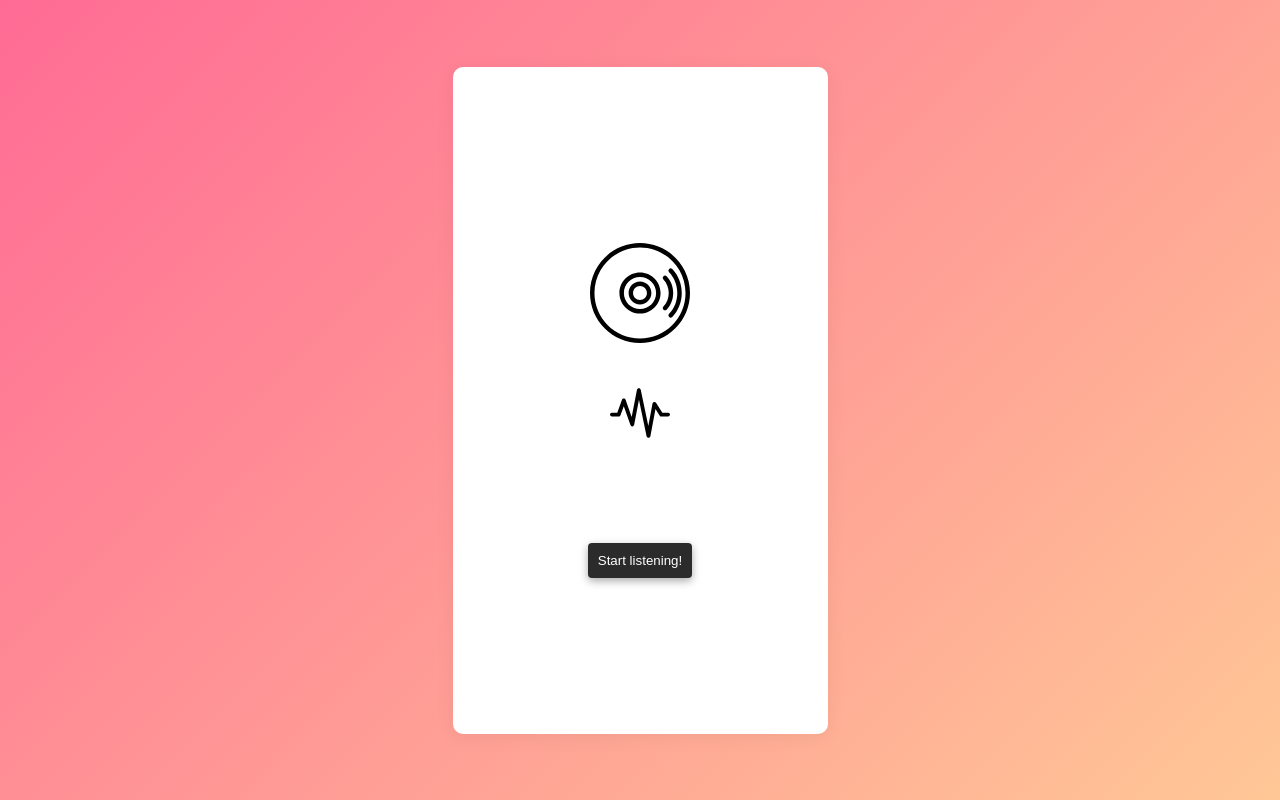
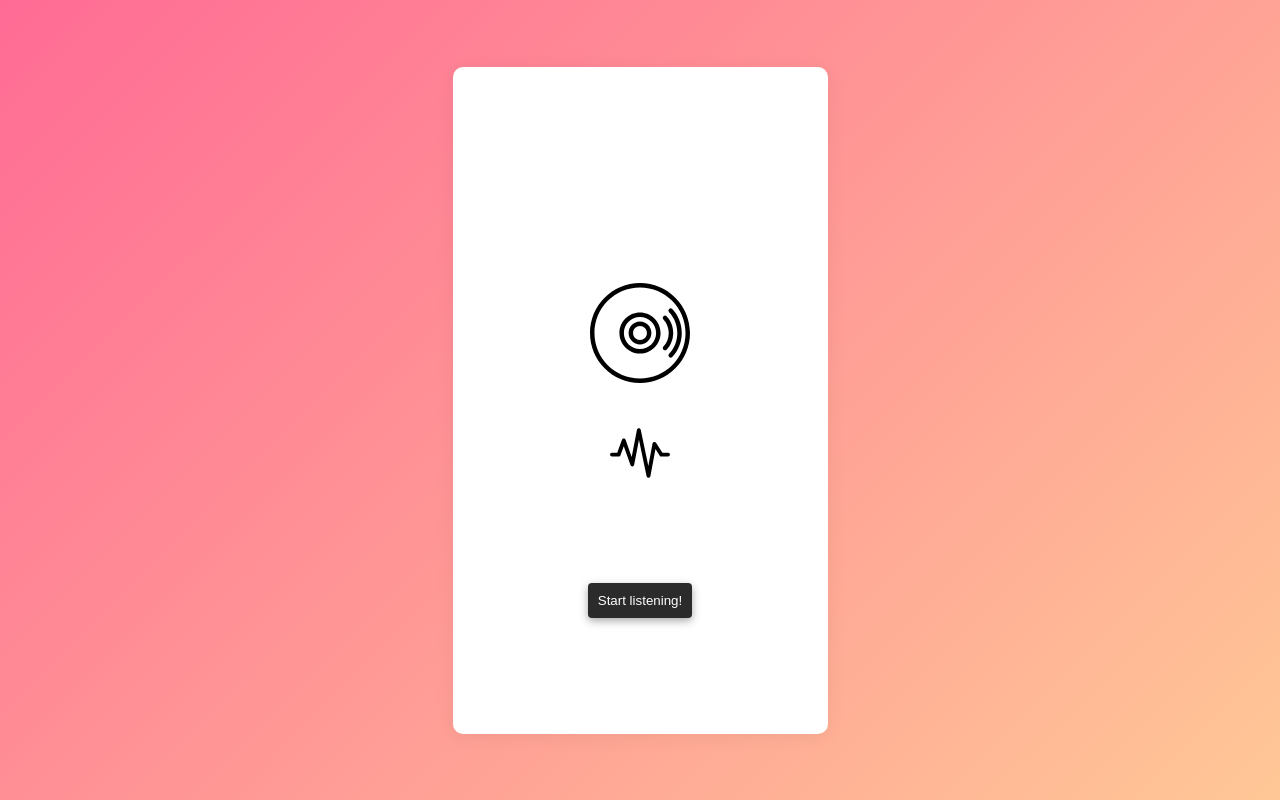
Before and after one commit to iondrimba/pwa-music-player, a React (Create React App) app: page / in a window 1280 px wide. Built offline with nearby package versions, Linux system fonts and the light colour scheme.

Commit message:
refactor pages display

```diff
--- a/src/app/App.js
+++ b/src/app/App.js
@@ -61,13 +61,11 @@ class App extends Component {
         view: (key) => {
           this.views[key].loaded = true;
 
-          return <About />
+          return <About onCloseClick={this.onBackClick}/>
         },
         loaded: false
       }
     };
-
-
   }
 
   componentDidMount() {
@@ -181,7 +179,7 @@ class App extends Component {
   }
 
   onAboutClick = () => {
-
+    this.history.push('/about', 'about');
   }
 
   displayView(key) {
@@ -217,16 +215,19 @@ class App extends Component {
       <div className="app">
         <div className="shell">
           <Menu history={this.history} activeView={this.state.currentView} onBackClick={this.onBackClick} onAboutClick={this.onAboutClick} />
-          <div className="page">
-            <div className="home">
+          <div className="page-wrapper">
+            <div className="home page">
               <Home onStartClick={this.onStartClick} />
             </div>
             <Suspense fallback={<div>Loading...</div>}>
-              <div className={`list ${this.state.currentView === 'list' ? 'active' : ''}`}>
+              <div className={`list ${this.state.currentView === 'list' ? 'page active' : 'page unactive'}`}>
                 {this.displayView('list')}
               </div>
-              <div className={`detail ${this.state.currentView === 'detail' ? 'active' : ''}`}>
+              <div className={`detail ${this.state.currentView === 'detail' ? 'page active' : 'page unactive'}`}>
                 {this.displayView('detail')}
+              </div>
+              <div className={`about ${this.state.currentView === 'about' ? 'page active' : 'page unactive'}`}>
+                {this.displayView('about')}
               </div>
             </Suspense>
           </div>
--- a/src/common/styles/index.scss
+++ b/src/common/styles/index.scss
@@ -12,14 +12,27 @@ body {
   box-sizing: border-box;
 }
 
+.page-wrapper {
+  width: 100%;
+  height: 100%;
+  overflow: hidden;
+  position: relative;
+}
+
 .page {
   width: 100%;
-  height: calc(100% - 80px);
-  overflow: hidden;
-  position: relative;
+  height: 100%;
+  position: absolute;
+  top: 0 ;
+  left: 0;
+  transform: translate3d(0,0,0);
 
-  > div {
-    height: 100%;
-    width: 100%;
+  &.unactive {
+    z-index: -1;
+  }
+
+
+  &.active {
+    z-index: 2;
   }
 }
```
